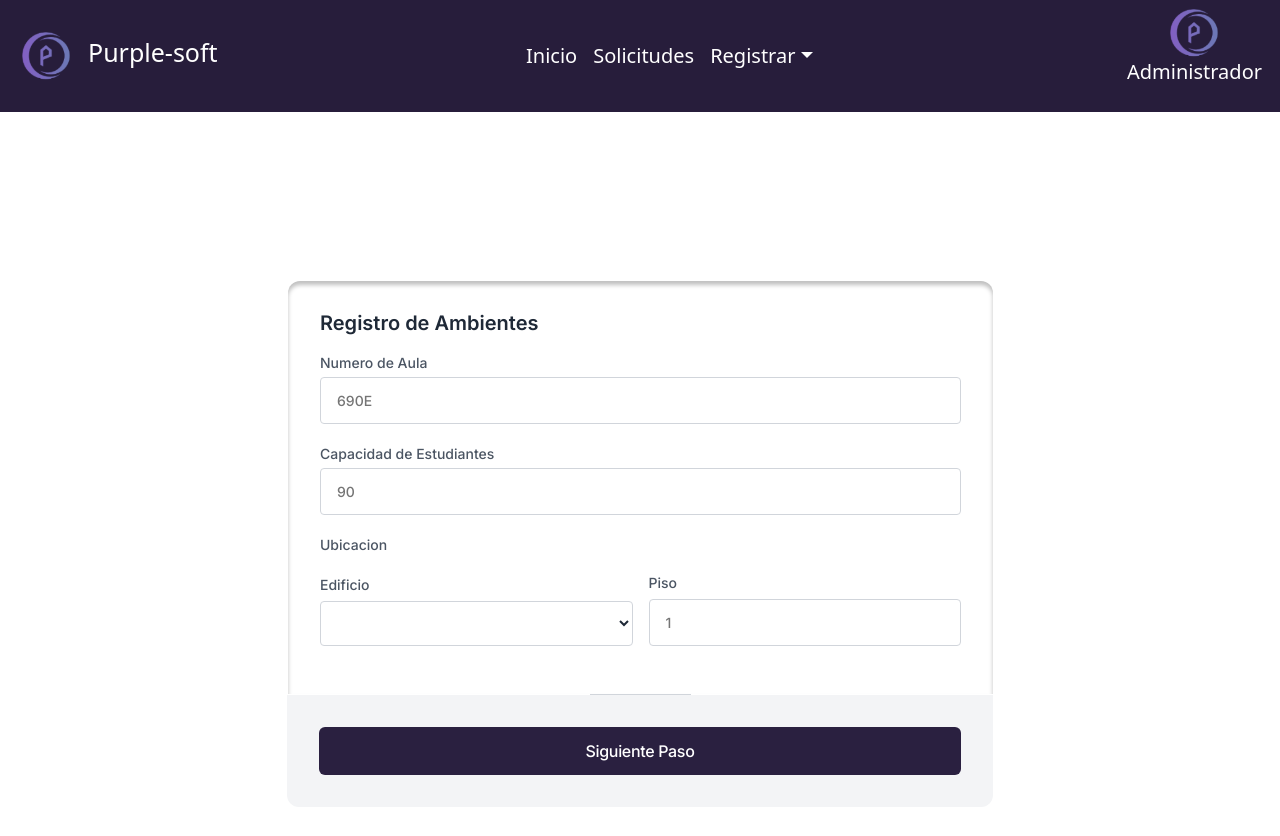
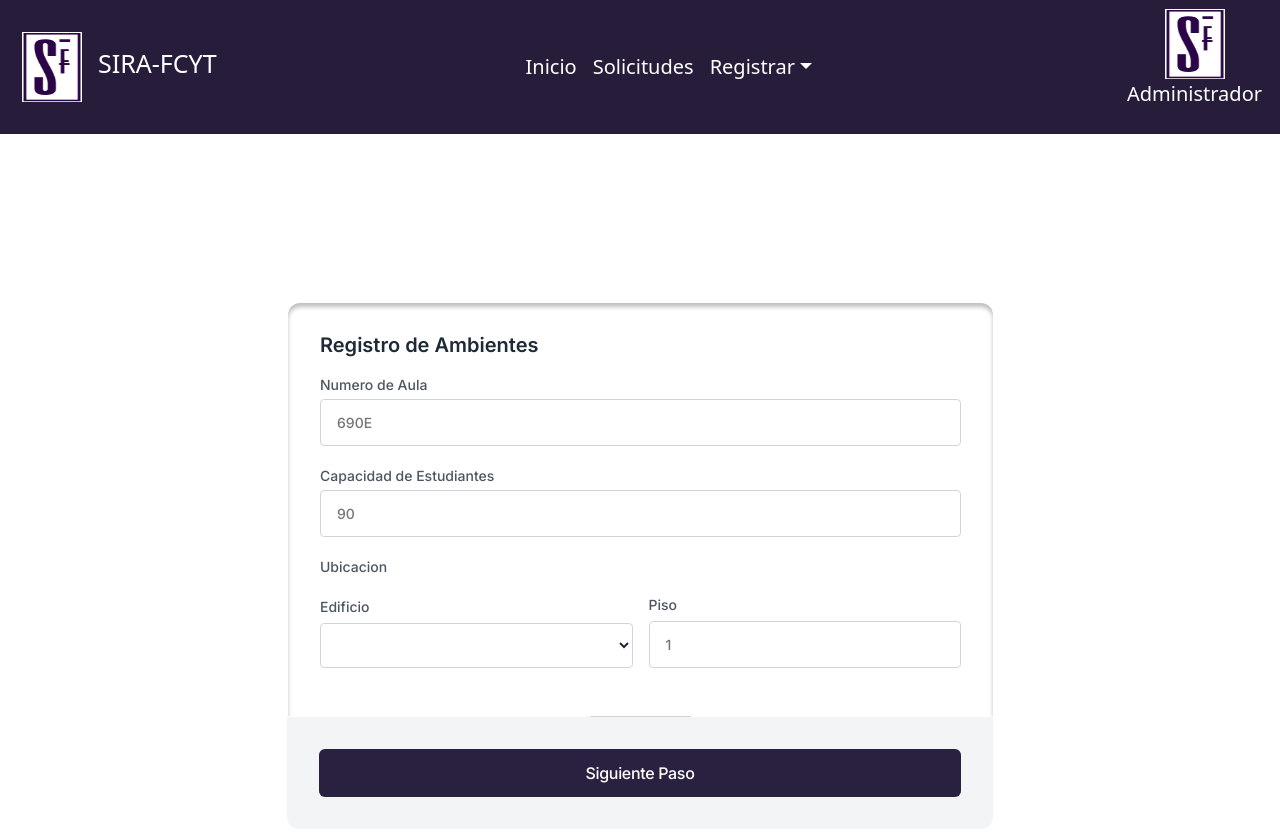
Before and after one commit to PurpleSoftTIS/demo-repository, a React (Create React App) app in the folder frontend/: page /Registro/Ambientes in a window 1280 px wide. Shown: the top 836 px of the page. Built offline with nearby package versions, Linux system fonts and the light colour scheme.

Commit message:
Bajando la actulizacion de la rama antes de la main

```diff
--- a/frontend/src/navegacion/NavbarAdmi.css
+++ /dev/null
@@ -1,20 +0,0 @@
-.navbar {
-    background-color: #271d3b;
-  }
-.navbar-nav .nav-link {
-   color: white;
-   font-size: 20px;
-   font-family: inherit;
-
-}
-.usuario{
-    color: white;
-    font-size: 20px;
-
-}
-.nombre_empresa{
-    color: white;
-    font-size: 30px;
-    margin-left: 50px;
-    margin-top: 10px;
-}
--- a/frontend/src/navegador/Navbar.css
+++ b/frontend/src/navegador/Navbar.css
@@ -87,3 +87,10 @@
     margin-left: 10px;
     width: 130px;
 }
+.barraNavAdmi{
+    background:
+      conic-gradient(from 150deg at 50% 33%,#0000,#f2f0f2 .5deg 60deg,#0000 60.5deg)
+        calc(32px/2) calc(32px/1.4),
+      conic-gradient(from -30deg at 50% 66%,#0000,#ffffff .5deg 60deg,#ffffff 60.5deg);
+    background-size: 32px calc(32px/1.154);
+}
--- a/frontend/src/navegador/Navbar.js
+++ b/frontend/src/navegador/Navbar.js
@@ -1,7 +1,7 @@
 import React, { useState, useEffect, useRef } from 'react';
 import './Navbar.css';
 import { NavLink } from 'react-router-dom';
-import logo from '../assets/logoTIS.png';
+import logo from '../assets/LogoSIS.jpeg';
 import { FaBars } from 'react-icons/fa';
 import 'bootstrap/dist/css/bootstrap.min.css';
 
@@ -44,10 +44,10 @@ const Navbar = () => {
         <div className="container-fluid">
           <div className="logo-container">
             <NavLink className="navbar-brand" to='/'>
-             <img className="" src={logo} alt="logo" width='50px' />
+             <img className="" src={logo} alt="logo" width='60px' height='70px' />
             </NavLink>
             <div className='nombre_empresa'>
-              <p id='nomb'>Purple-soft</p>
+              <p id='nomb'>SIRA-FCYT</p>
             </div>
           </div>
           <button className="navbar-toggler" type="button" onClick={() => setIsOpen(!isOpen)}>
@@ -81,7 +81,7 @@ const Navbar = () => {
           </div>
           {!isOpen && (
             <button className="usuario">
-              <img className="" src={logo} alt="logo" width='50px' />
+              <img className="" src={logo} alt="logo" width='60px' height='70px' />
               <p id="admi">Administrador</p>
             </button>
           )}
```
Also changed, not shown: frontend/src/inicio/HomeUno.css (+7 -0 lines), frontend/src/navegacion/NavbarAdmi.js (deleted, +0 -43 lines), frontend/src/navegacion/NavbarUser.js (deleted, +0 -9 lines), frontend/src/assets/LogoSIS.jpeg (renamed from frontend/src/navegador/LogoSIS.jpeg), frontend/src/navegacion/NavbarUser.css (deleted).
